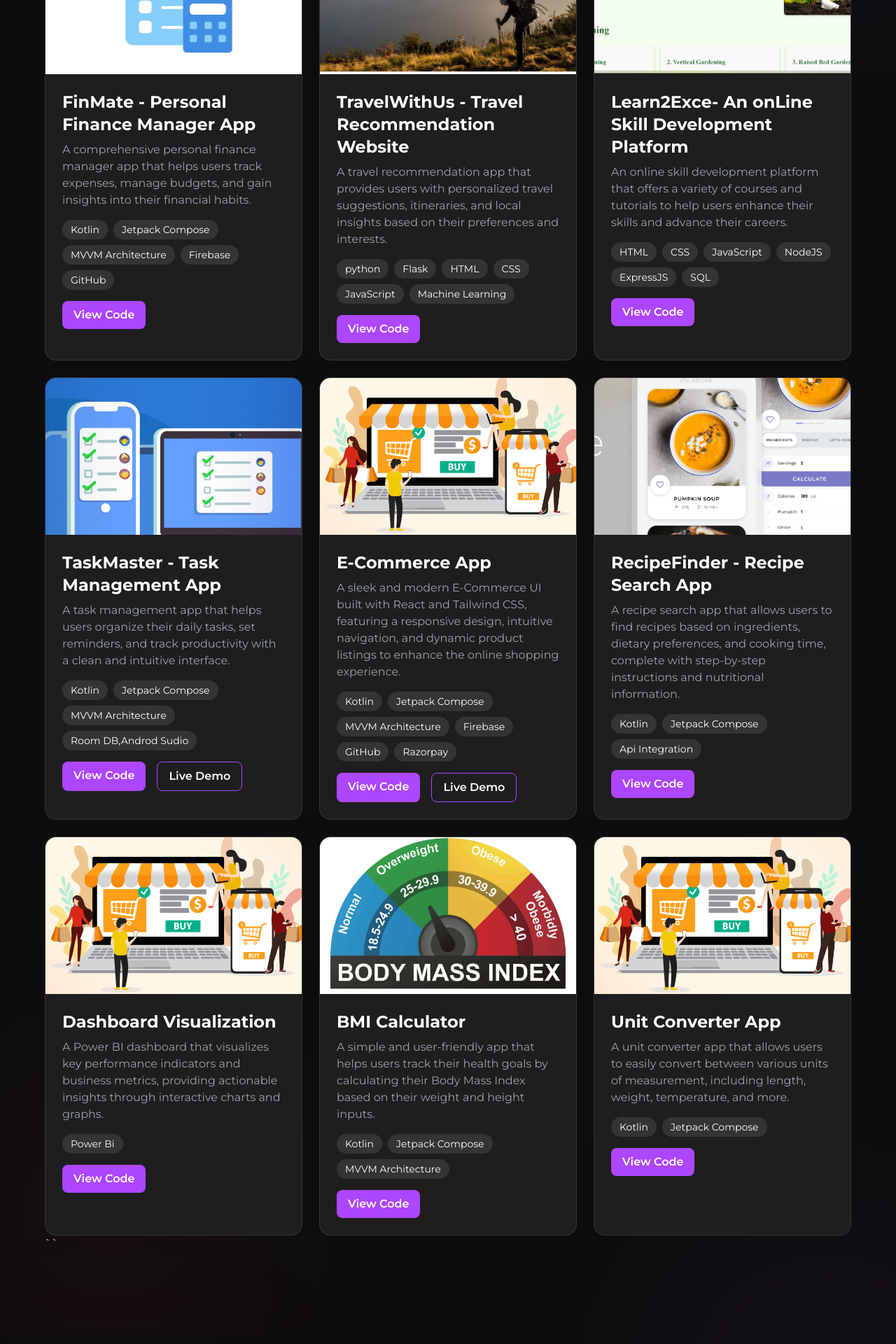
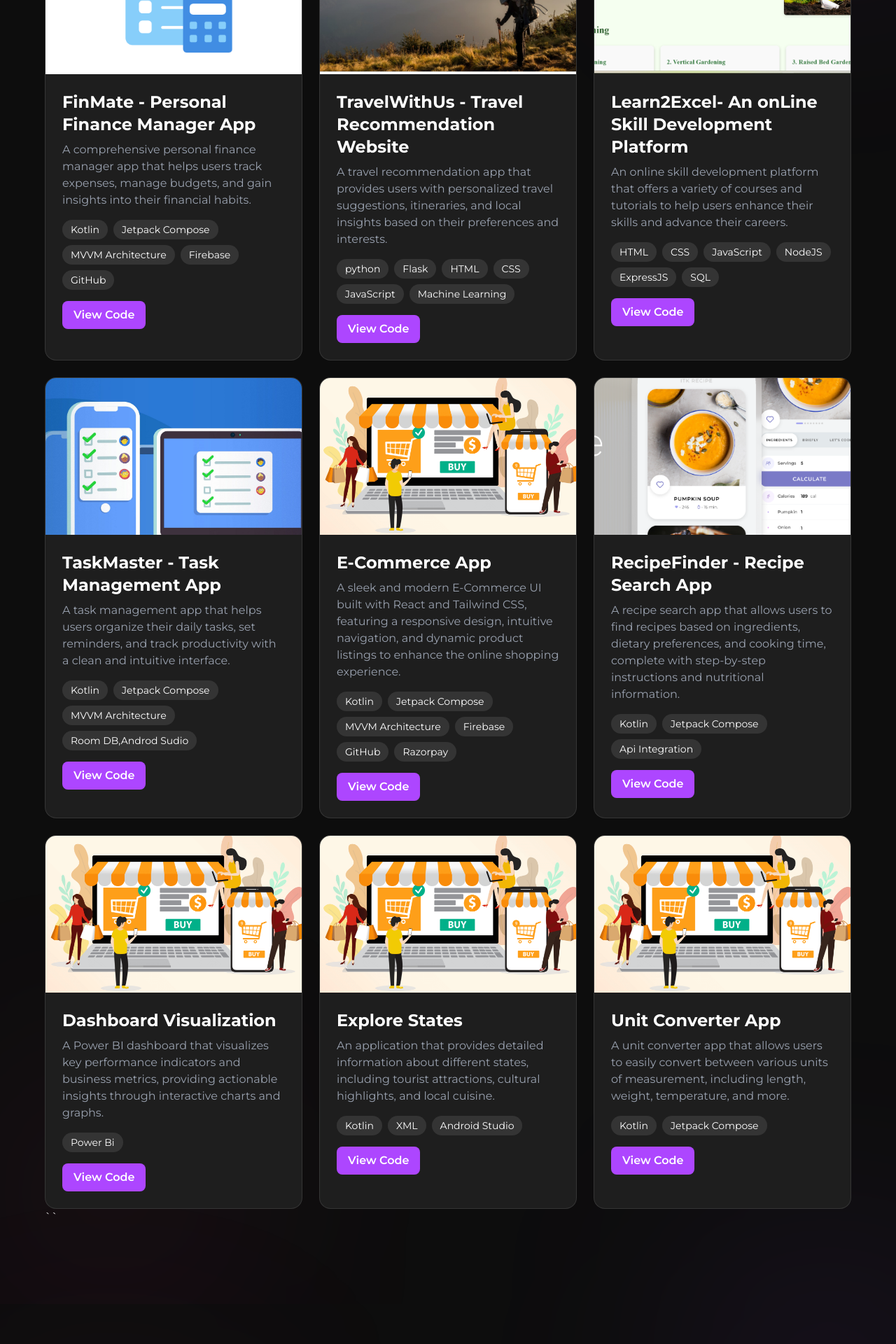
Before and after one commit to ShwetaJadhav12/Portfolio, a React (Vite) app in the folder my-portfolio/: page / in a window 1280 px wide. Shown: the part 2940-4860 px from the top of the page at 70% size. Built offline with nearby package versions, Linux system fonts and the light colour scheme.

Commit message:
updated the links

```diff
--- a/my-portfolio/src/assets/asset.js
+++ b/my-portfolio/src/assets/asset.js
@@ -115,12 +115,12 @@
   },
 
   {
-    title: "Learn2Exce- An onLine Skill Development Platform",
+    title: "Learn2Excel- An onLine Skill Development Platform",
     image: Learn2excel,
     description:
       "An online skill development platform that offers a variety of courses and tutorials to help users enhance their skills and advance their careers.",
     techStack: ["HTML","CSS","JavaScript",,"NodeJS","ExpressJS","SQL"],
-    viewCoodeLink: "https://github.com/ShwetaJadhav12/Learn2Exce"
+    viewCoodeLink: "https://github.com/ShwetaJadhav12/Learn2Excel"
   },
 
   {
@@ -129,8 +129,7 @@
     description:
       "A task management app that helps users organize their daily tasks, set reminders, and track productivity with a clean and intuitive interface.",
     techStack: ["Kotlin", "Jetpack Compose", "MVVM Architecture", "Room DB,Androd Sudio"],
-    viewCoodeLink: "#",
-    liveDemoLink: "#",
+    viewCoodeLink: "https://github.com/ShwetaJadhav12/Tamizhan_Skiils_Project1_Student_Task_Manager_App",
   },
   {
     title: "E-Commerce App",
@@ -138,8 +137,8 @@
     description:
       "A sleek and modern E-Commerce UI built with React and Tailwind CSS, featuring a responsive design, intuitive navigation, and dynamic product listings to enhance the online shopping experience.",
   techStack: ["Kotlin", "Jetpack Compose", "MVVM Architecture","Firebase","GitHub","Razorpay"],
-    viewCoodeLink: "#",
-    liveDemoLink: "#",
+    viewCoodeLink: "https://github.com/ShwetaJadhav12/Project_2_Ecommerce_App",
+
   },
   {
     title: "RecipeFinder - Recipe Search App",
@@ -147,7 +146,7 @@
     description:
       "A recipe search app that allows users to find recipes based on ingredients, dietary preferences, and cooking time, complete with step-by-step instructions and nutritional information.",
     techStack: ["Kotlin", "Jetpack Compose", "Api Integration"],
-    viewCoodeLink: "#",
+    viewCoodeLink: "https://github.com/ShwetaJadhav12/RecipeApp_FetchAndDisplay",
 
   },
   {
@@ -160,20 +159,20 @@
     viewCoodeLink: "https://github.com/ShwetaJadhav12/Power_Bi_sem5?tab=readme-ov-file",
   },
 {
-    title: "BMI Calculator",
-    image: bmi,
+  title: "Explore States",
+    image:ecom,
     description:
-      "A simple and user-friendly app that helps users track their health  goals by calculating their Body Mass Index based on their weight and height inputs.",
-    techStack: ["Kotlin", "Jetpack Compose", "MVVM Architecture"],
-    viewCoodeLink: "#",
-  },
+      "An application that provides detailed information about different states, including tourist attractions, cultural highlights, and local cuisine.",
+    techStack: ["Kotlin", "XML","Android Studio"],
+    viewCoodeLink: "https://github.com/ShwetaJadhav12/LetsExploreStates"
+},
    {
     title:"Unit Converter App",
     image:ecom,
     description:
       "A unit converter app that allows users to easily convert between various units of measurement, including length, weight, temperature, and more.",
     techStack: ["Kotlin", "Jetpack Compose"],
-    viewCoodeLink: "#",
+    viewCoodeLink: "https://github.com/ShwetaJadhav12/Android-Jetpack-Projects/tree/main/unitConvertor",
 
   },
 
--- a/my-portfolio/src/pages/home.jsx
+++ b/my-portfolio/src/pages/home.jsx
@@ -150,9 +150,9 @@
 
     <div className="mt-8 flex justify-center gap-4">
       {[
-        { Icon: FaGithub, link: "https://github.com/yourusername" },
-        { Icon: FaLinkedinIn, link: "https://linkedin.com/in/yourusername" },
-        { Icon: FaEnvelope, link: "mailto:your-email@example.com" }
+        { Icon: FaGithub, link: "https://github.com/ShwetaJadhav12" },
+        { Icon: FaLinkedinIn, link: "https://www.linkedin.com/in/shweta-jadhav-9510b5292/" },
+        { Icon: FaEnvelope, link: "mailto:shwetajadhav12@gmail.com" }
       ].map(({ Icon, link }, i) => (
         <a
           key={i}
@@ -1173,7 +1173,7 @@
           <div>
             <p className="font-semibold text-sm sm:text-base">Email</p>
             <p className="text-gray-400 text-sm sm:text-base">
-              shwetajadhav2002@gmail.com
+              shwetapjadhav12@gmail.com
             </p>
           </div>
         </div>
@@ -1189,10 +1189,14 @@
       </h4>
 
       <div className="flex gap-3 sm:gap-4">
-        {[FaGithub, FaLinkedinIn].map((Icon, i) => (
+  {[
+    { Icon: FaGithub, link: "https://github.com/ShwetaJadhav12" },
+    { Icon: FaLinkedinIn, link: "https://www.linkedin.com/in/shweta-jadhav-9510b5292/" },
+    { Icon: FaEnvelope, link: "mailto:shwetapjadhav12@gmail.com" }
+  ].map(({ Icon, link }, i) => (
     <a
       key={i}
-            href="#"
+      href={link}
       target="_blank"
       rel="noopener noreferrer"
       className="
@@ -1208,6 +1212,7 @@
     </a>
   ))}
 </div>
+
     </div>
 
     {/* RIGHT — FORM */}
```
Lines whose indentation alone changed are shown as unchanged.
